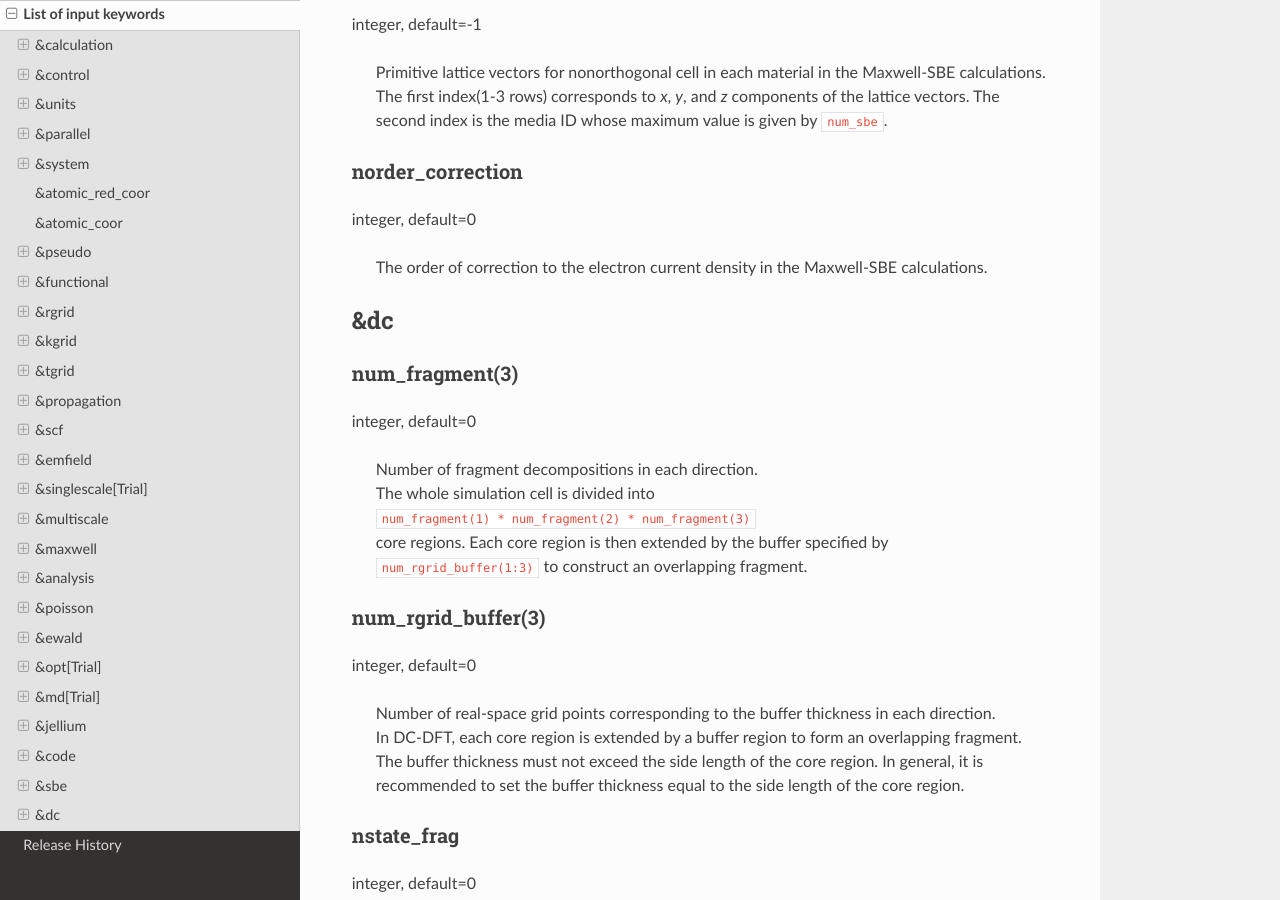
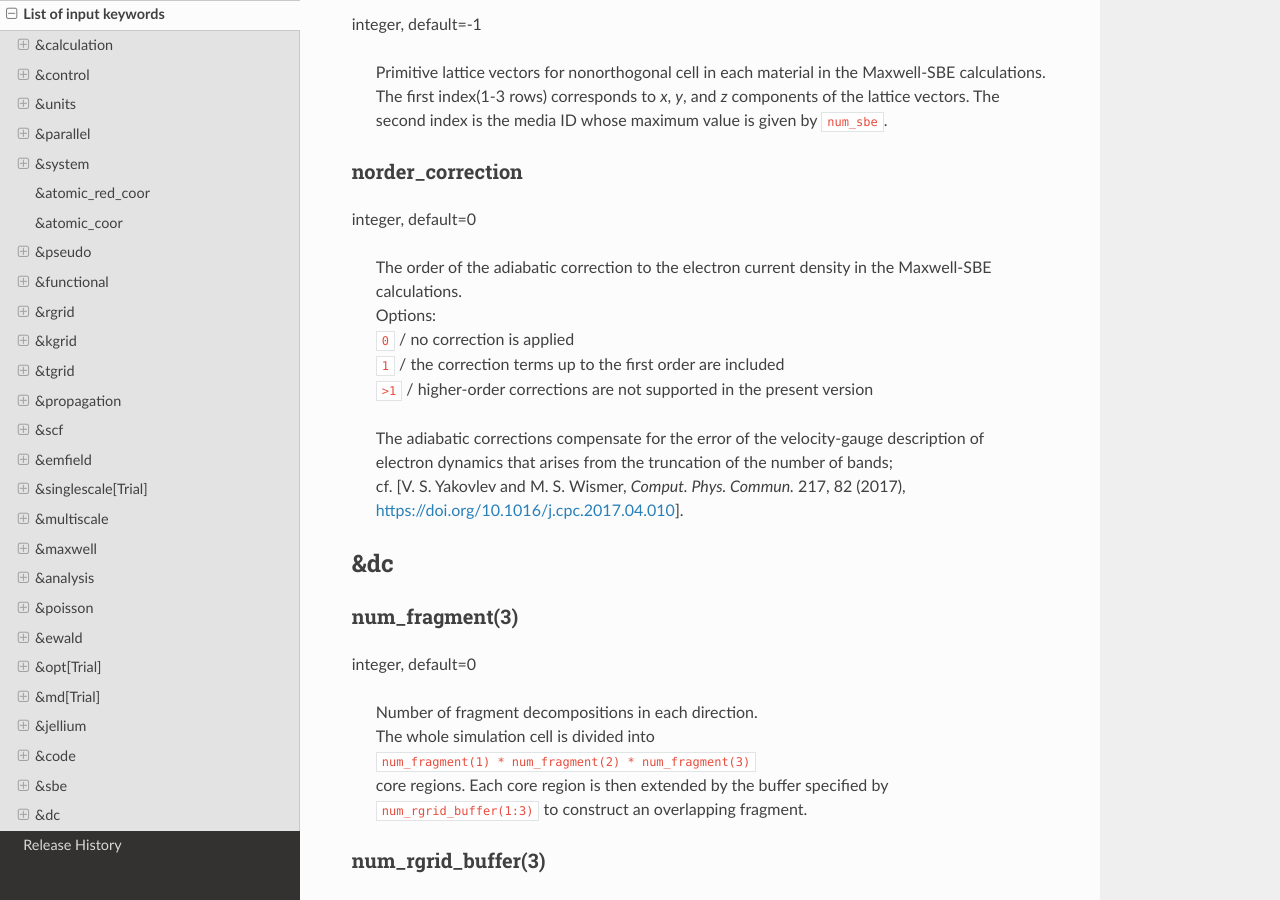
Before and after one commit to SALMON-TDDFT/SALMON-DOCS, a Sphinx documentation site: the page built from source/input_keyword_list.rst, in a window 1280 px wide and 900 px high, scrolled down 67076 px. Built offline with Sphinx 7.4.7 and the Read the Docs theme 3.1.0, drawn with Linux system fonts in a browser that asks for light colours; formulas are drawn with MathJax 3.

Commit message:
Add description of norder_correction

```diff
--- a/source/input_keyword_list.rst
+++ b/source/input_keyword_list.rst
@@ -3438,7 +3438,15 @@ norder_correction
 
 integer, default=0
 
-   | The order of correction to the electron current density in the Maxwell-SBE calculations.
+   | The order of the adiabatic correction to the electron current density in the Maxwell-SBE calculations.
+   | Options:
+   | ``0`` / no correction is applied
+   | ``1`` / the correction terms up to the first order are included
+   | ``>1`` / higher-order corrections are not supported in the present version
+
+   | The adiabatic corrections compensate for the error of the velocity-gauge description of
+   | electron dynamics that arises from the truncation of the number of bands;
+   | cf. [V. S. Yakovlev and M. S. Wismer, *Comput. Phys. Commun.* 217, 82 (2017), https://doi.org/10.1016/j.cpc.2017.04.010].
 
 
 
```
